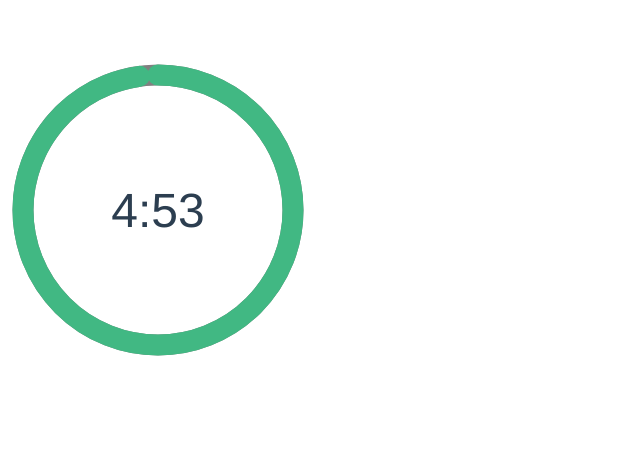
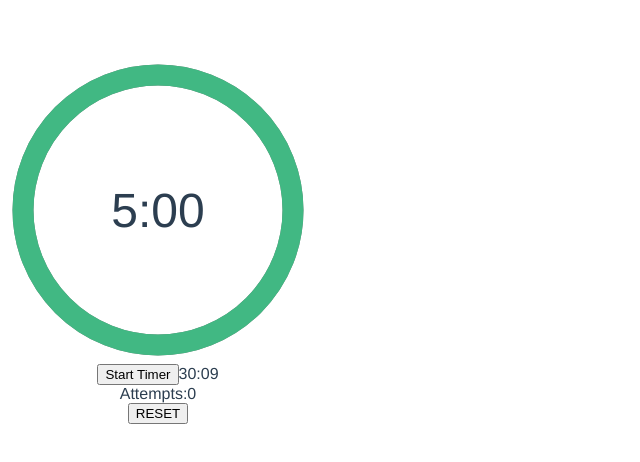
Before and after one commit to TheCoaxial/VueTimer, a Vue app: page / in a window 1280 px wide. Shown: the top 462 px of the page, without its empty margins (0-640 px from the left). Built offline with nearby package versions, Linux system fonts and the light colour scheme.

Commit message:
added a button to start the timer to replace the lifecycle method, also added a reset button

```diff
--- a/src/components/Timer.vue
+++ b/src/components/Timer.vue
@@ -16,14 +16,29 @@
         ></path>
       </g>
     </svg>
+    <button class=""
+      @click="startTimer"
+    >
+    Start Timer
+    </button>
     <span class="base-timer__label">{{ formattedTimeLeft }}</span>
+    <span class="">{{ formattedTimePassed }}</span>
+    <div></div>
+    <span class=""> Attempts:{{ numberOfAttempts }} </span>
+    <div></div>
+    <button
+      @click="resetTime"
+    >
+    RESET
+    </button>
   </div>
 </template>
 
 <script>
 const FULL_DASH_ARRAY = 283;
-const WARNING_THRESHOLD = 10;
-const ALERT_THRESHOLD = 5;
+const WARNING_THRESHOLD = 60;
+const ALERT_THRESHOLD = 15;
+
 
 const COLOR_CODES = {
   info: {
@@ -40,12 +55,16 @@ const COLOR_CODES = {
 };
 
 const TIME_LIMIT = 300;
+const HALF_HOUR = 1800;
+
 
 export default {
   data() {
     return {
       timePassed: 0,
-      timerInterval: null
+      timerInterval: null,
+      halfHourTimer: 0,
+      numberOfAttempts: 0
     };
   },
 
@@ -65,9 +84,24 @@ export default {
 
       return `${minutes}:${seconds}`;
     },
+    formattedTimePassed() {
+      const halfHourTimer = this.halfHourClock;
+      let minutes = Math.floor(halfHourTimer / 60);
+      let seconds = halfHourTimer % 60;
+
+      if (seconds < 10) {
+        seconds = `0${seconds}`;
+      }
+
+      return `${minutes}:${seconds}`;
+    },
 
     timeLeft() {
       return TIME_LIMIT - this.timePassed;
+    },
+
+    halfHourClock() {
+      return HALF_HOUR - this.halfHourTimer + 9;
     },
 
     timeFraction() {
@@ -96,17 +130,20 @@ export default {
     }
   },
 
-  mounted() {
-    this.startTimer();
-  },
-
   methods: {
     onTimesUp() {
       clearInterval(this.timerInterval);
+      clearInterval(this.halfHourClock);
     },
 
     startTimer() {
       this.timerInterval = setInterval(() => (this.timePassed += 1), 1000);
+      this.halfHourTimer = setInterval(() => (this.halfHourTimer += 1), 1000);
+    },
+
+    resetTime() {
+      this.numberOfAttempts +=1;
+      this.timePassed = 0;
     }
   }
 };
@@ -118,7 +155,7 @@ export default {
 .base-timer {
   position: relative;
   width: 300px;
-  height: 300px;
+  height: 150px;
 /* Removes SVG styling that would hide the time label */
   &__circle {
     fill: none;
```
